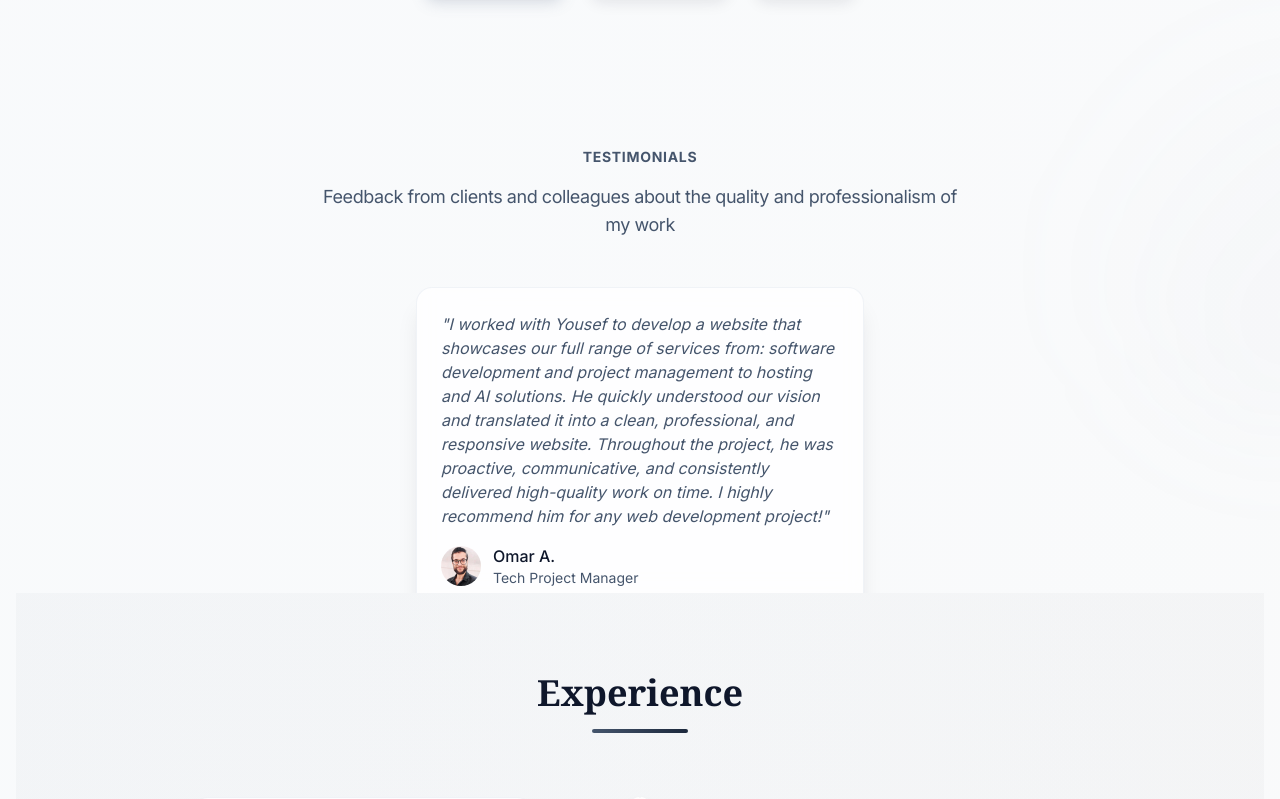
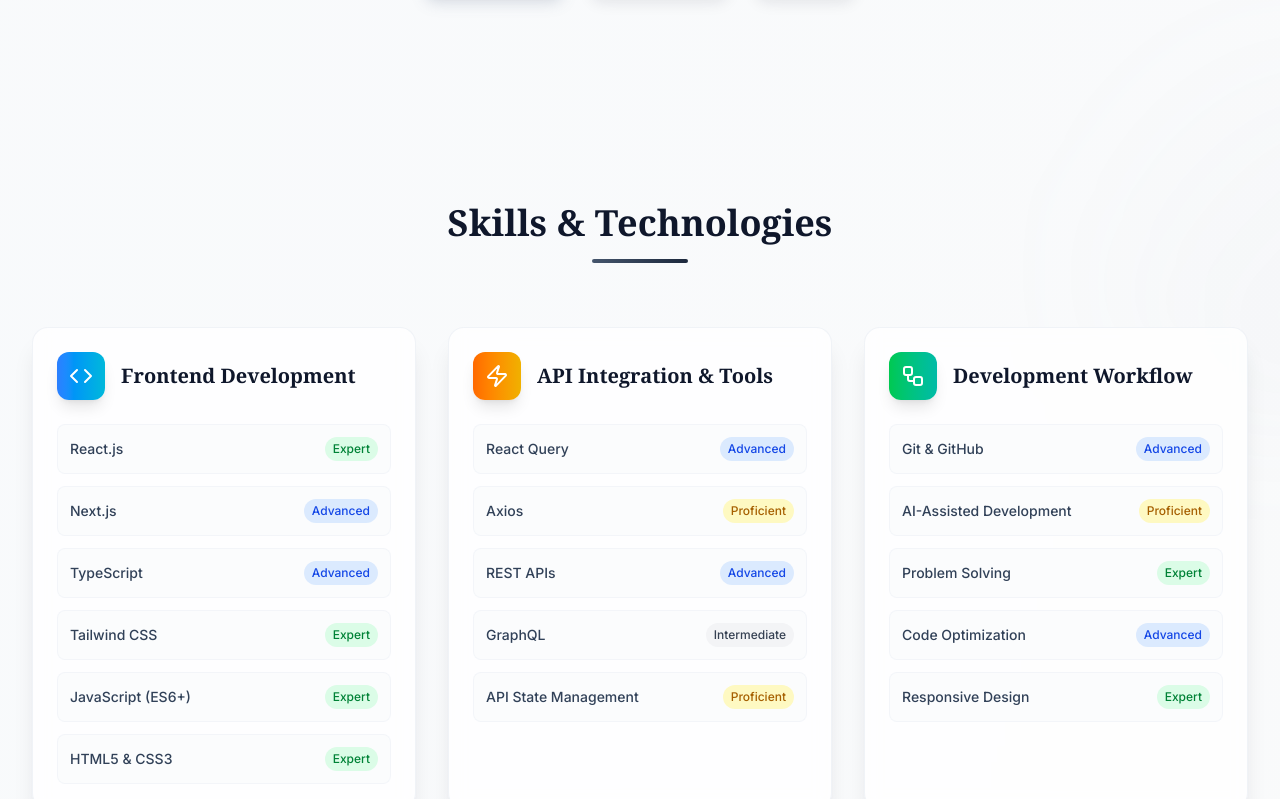
Before and after one commit to Yussif20/yusif-ayman, a Next.js app: page /cv.pdf in a window 1280 px wide. Shown: the part 560-1359 px from the top of the page. Built offline with nearby package versions, Linux system fonts and the light colour scheme.

Commit message:
add the skills section

```diff
--- a/app/[locale]/page.tsx
+++ b/app/[locale]/page.tsx
@@ -1,7 +1,8 @@
 import Hero from "@/sections/Hero";
+import Skills from "@/sections/Skills";
+import Testimonials from "@/sections/testimonials";
+import Experience from "@/sections/experience";
 import Education from "@/sections/education";
-import Experience from "@/sections/experience";
-import Testimonials from "@/sections/testimonials";
 import { useLocale } from "next-intl";
 
 export default function Home() {
@@ -9,8 +10,9 @@
 
   return (
     <div className="font-family-base flex flex-col items-center">
-      <div className="mx-auto px-4 py-8 sm:py-12 grid w-full">
+      <div className="mx-auto px-4 py-8 sm:py-12 grid gap-8 w-full">
         <Hero locale={locale} />
+        <Skills />
         <Testimonials />
         <Experience />
         <Education />
--- a/app/globals.css
+++ b/app/globals.css
@@ -17,3 +17,42 @@
 [dir="ltr"] {
   font-family: var(--font-inter, "Inter"), ui-sans-serif, system-ui, sans-serif;
 }
+
+/* Custom Scrollbar Styles */
+::-webkit-scrollbar {
+  width: 8px;
+  height: 8px;
+}
+
+::-webkit-scrollbar-track {
+  background: transparent;
+}
+
+::-webkit-scrollbar-thumb {
+  background-color: rgb(148 163 184 / 0.6); /* slate-400/60 */
+  border-radius: 10px;
+  transition: background-color 0.3s ease;
+  border: 1px solid rgb(241 245 249 / 0.3); /* slate-50/30 */
+}
+
+::-webkit-scrollbar-thumb:hover {
+  background-color: rgb(100 116 139 / 0.8); /* slate-500/80 */
+}
+
+.dark ::-webkit-scrollbar-thumb {
+  background-color: rgb(71 85 105 / 0.6); /* slate-600/60 */
+  border-color: rgb(30 41 59 / 0.3); /* slate-800/30 */
+}
+
+.dark ::-webkit-scrollbar-thumb:hover {
+  background-color: rgb(51 65 85 / 0.8); /* slate-700/80 */
+}
+
+* {
+  scrollbar-width: thin;
+  scrollbar-color: rgb(148 163 184 / 0.6) transparent; /* slate-400/60 */
+}
+
+.dark * {
+  scrollbar-color: rgb(71 85 105 / 0.6) transparent; /* slate-600/60 */
+}
--- a/components/Header.tsx
+++ b/components/Header.tsx
@@ -42,7 +42,7 @@
         </Link>
 
         {/* Desktop Navigation */}
-        <nav className="hidden md:flex items-center space-x-6 rtl:space-x-reverse">
+        <nav className="hidden md:flex items-center gap-6">
           {navItems.map((item) => (
             <Link
               key={item.href}
@@ -59,8 +59,8 @@
         </nav>
 
         {/* Desktop Right side - Language Selector and Theme Toggle */}
-        <div className="hidden md:flex items-center space-x-4 rtl:space-x-reverse">
-          <div className="flex items-center space-x-2 rtl:space-x-reverse px-3 py-1 rounded-xl bg-slate-50/80 dark:bg-slate-800/80 backdrop-blur-sm border border-slate-200/50 dark:border-slate-700/50 shadow-sm">
+        <div className="hidden md:flex items-center gap-4">
+          <div className="flex items-center gap-2 px-3 py-1 rounded-xl bg-slate-50/80 dark:bg-slate-800/80 backdrop-blur-sm border border-slate-200/50 dark:border-slate-700/50 shadow-sm">
             <LanguageSelector />
             <div className="w-px h-4 bg-slate-300 dark:bg-slate-600" />
             <ThemeSwitcher />
--- a/messages/ar.json
+++ b/messages/ar.json
@@ -86,5 +86,39 @@
         "avatar": "/avatar2.jpg"
       }
     ]
+  },
+  "Skills": {
+    "title": "المهارات والتقنيات",
+    "frontend": {
+      "title": "تطوير الواجهات الأمامية",
+      "skills": [
+        { "name": "React.js", "level": "خبير" },
+        { "name": "Next.js", "level": "متقدم" },
+        { "name": "TypeScript", "level": "متقدم" },
+        { "name": "Tailwind CSS", "level": "خبير" },
+        { "name": "JavaScript (ES6+)", "level": "خبير" },
+        { "name": "HTML5 & CSS3", "level": "خبير" }
+      ]
+    },
+    "apis": {
+      "title": "تكامل APIs والأدوات",
+      "skills": [
+        { "name": "React Query", "level": "متقدم" },
+        { "name": "Axios", "level": "ماهر" },
+        { "name": "REST APIs", "level": "متقدم" },
+        { "name": "GraphQL", "level": "متوسط" },
+        { "name": "إدارة حالة API", "level": "ماهر" }
+      ]
+    },
+    "workflow": {
+      "title": "سير العمل التطويري",
+      "skills": [
+        { "name": "Git & GitHub", "level": "متقدم" },
+        { "name": "التطوير بمساعدة الذكاء الاصطناعي", "level": "ماهر" },
+        { "name": "حل المشكلات", "level": "خبير" },
+        { "name": "تحسين الكود", "level": "متقدم" },
+        { "name": "التصميم المتجاوب", "level": "خبير" }
+      ]
+    }
   }
 }
--- a/messages/en.json
+++ b/messages/en.json
@@ -86,5 +86,39 @@
         "avatar": "/avatar2.jpg"
       }
     ]
+  },
+  "Skills": {
+    "title": "Skills & Technologies",
+    "frontend": {
+      "title": "Frontend Development",
+      "skills": [
+        { "name": "React.js", "level": "Expert" },
+        { "name": "Next.js", "level": "Advanced" },
+        { "name": "TypeScript", "level": "Advanced" },
+        { "name": "Tailwind CSS", "level": "Expert" },
+        { "name": "JavaScript (ES6+)", "level": "Expert" },
+        { "name": "HTML5 & CSS3", "level": "Expert" }
+      ]
+    },
+    "apis": {
+      "title": "API Integration & Tools",
+      "skills": [
+        { "name": "React Query", "level": "Advanced" },
+        { "name": "Axios", "level": "Proficient" },
+        { "name": "REST APIs", "level": "Advanced" },
+        { "name": "GraphQL", "level": "Intermediate" },
+        { "name": "API State Management", "level": "Proficient" }
+      ]
+    },
+    "workflow": {
+      "title": "Development Workflow",
+      "skills": [
+        { "name": "Git & GitHub", "level": "Advanced" },
+        { "name": "AI-Assisted Development", "level": "Proficient" },
+        { "name": "Problem Solving", "level": "Expert" },
+        { "name": "Code Optimization", "level": "Advanced" },
+        { "name": "Responsive Design", "level": "Expert" }
+      ]
+    }
   }
 }
--- /dev/null
+++ b/sections/Skills.tsx
@@ -0,0 +1,122 @@
+"use client";
+
+import { useTranslations } from "next-intl";
+import { motion } from "framer-motion";
+import { Code, Zap, Workflow } from "lucide-react";
+
+export default function Skills() {
+  const t = useTranslations("Skills");
+
+  const skillCategories = [
+    {
+      key: "frontend",
+      icon: Code,
+      color: "from-blue-500 to-cyan-500",
+    },
+    {
+      key: "apis",
+      icon: Zap,
+      color: "from-orange-500 to-yellow-500",
+    },
+    {
+      key: "workflow",
+      icon: Workflow,
+      color: "from-green-500 to-teal-500",
+    },
+  ];
+
+  return (
+    <section className="py-16 sm:py-20 relative overflow-hidden">
+      <div className="container mx-auto px-4 relative z-10">
+        <motion.div
+          className="text-center mb-16"
+          initial={{ opacity: 0, y: 30 }}
+          animate={{ opacity: 1, y: 0 }}
+          transition={{ duration: 0.8, ease: "easeOut" }}
+        >
+          <h2 className="font-serif text-3xl sm:text-4xl font-bold text-slate-900 dark:text-white mb-4">
+            {t("title")}
+          </h2>
+          <div className="w-24 h-1 bg-gradient-to-r from-slate-600 to-slate-800 mx-auto rounded-full" />
+        </motion.div>
+
+        <div className="grid md:grid-cols-2 lg:grid-cols-3 gap-8">
+          {skillCategories.map((category, categoryIndex) => {
+            const IconComponent = category.icon;
+            const categoryData = t.raw(category.key);
+            const skills = categoryData.skills;
+
+            return (
+              <motion.div
+                key={category.key}
+                className="group"
+                initial={{ opacity: 0, y: 30 }}
+                animate={{ opacity: 1, y: 0 }}
+                transition={{
+                  duration: 0.8,
+                  delay: categoryIndex * 0.2,
+                  ease: "easeOut",
+                }}
+              >
+                <div className="bg-white/80 dark:bg-slate-800/80 backdrop-blur-sm border border-slate-200/50 dark:border-slate-700/50 rounded-2xl p-6 shadow-xl shadow-slate-900/10 hover:shadow-2xl hover:shadow-slate-500/10 transition-all duration-300 h-full">
+                  {/* Header */}
+                  <div className="flex items-center gap-4 mb-6">
+                    <div
+                      className={`flex-shrink-0 w-12 h-12 bg-gradient-to-r ${category.color} rounded-xl flex items-center justify-center shadow-lg`}
+                    >
+                      <IconComponent className="w-6 h-6 text-white" />
+                    </div>
+                    <h3 className="font-serif text-xl font-bold text-slate-900 dark:text-white">
+                      {categoryData.title}
+                    </h3>
+                  </div>
+
+                  {/* Skills */}
+                  <div className="space-y-3">
+                    {skills.map(
+                      (
+                        skill: { name: string; level: string },
+                        skillIndex: number
+                      ) => (
+                        <motion.div
+                          key={skill.name}
+                          className="flex items-center justify-between p-3 bg-slate-50/50 dark:bg-slate-700/30 rounded-lg border border-slate-200/30 dark:border-slate-600/30"
+                          initial={{ opacity: 0, y: 10 }}
+                          animate={{ opacity: 1, y: 0 }}
+                          transition={{
+                            duration: 0.6,
+                            delay: categoryIndex * 0.2 + skillIndex * 0.1,
+                            ease: "easeOut",
+                          }}
+                        >
+                          <span className="text-sm font-medium text-slate-700 dark:text-slate-300">
+                            {skill.name}
+                          </span>
+                          <span
+                            className={`px-2 py-1 text-xs font-medium rounded-full ${
+                              skill.level === "Expert" || skill.level === "خبير"
+                                ? "bg-green-100 dark:bg-green-900/30 text-green-700 dark:text-green-400"
+                                : skill.level === "Advanced" ||
+                                  skill.level === "متقدم"
+                                ? "bg-blue-100 dark:bg-blue-900/30 text-blue-700 dark:text-blue-400"
+                                : skill.level === "Proficient" ||
+                                  skill.level === "ماهر"
+                                ? "bg-yellow-100 dark:bg-yellow-900/30 text-yellow-700 dark:text-yellow-400"
+                                : "bg-gray-100 dark:bg-gray-900/30 text-gray-700 dark:text-gray-400"
+                            }`}
+                          >
+                            {skill.level}
+                          </span>
+                        </motion.div>
+                      )
+                    )}
+                  </div>
+                </div>
+              </motion.div>
+            );
+          })}
+        </div>
+      </div>
+    </section>
+  );
+}
```
